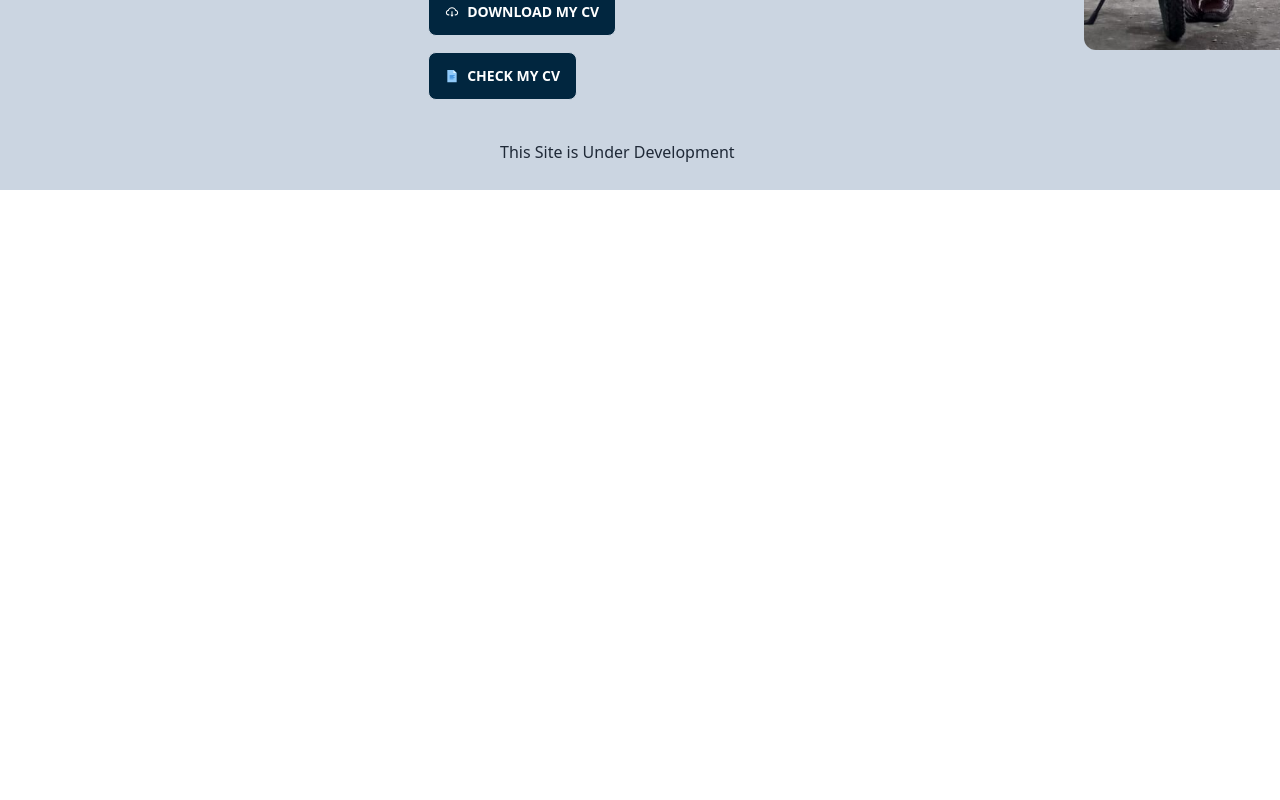
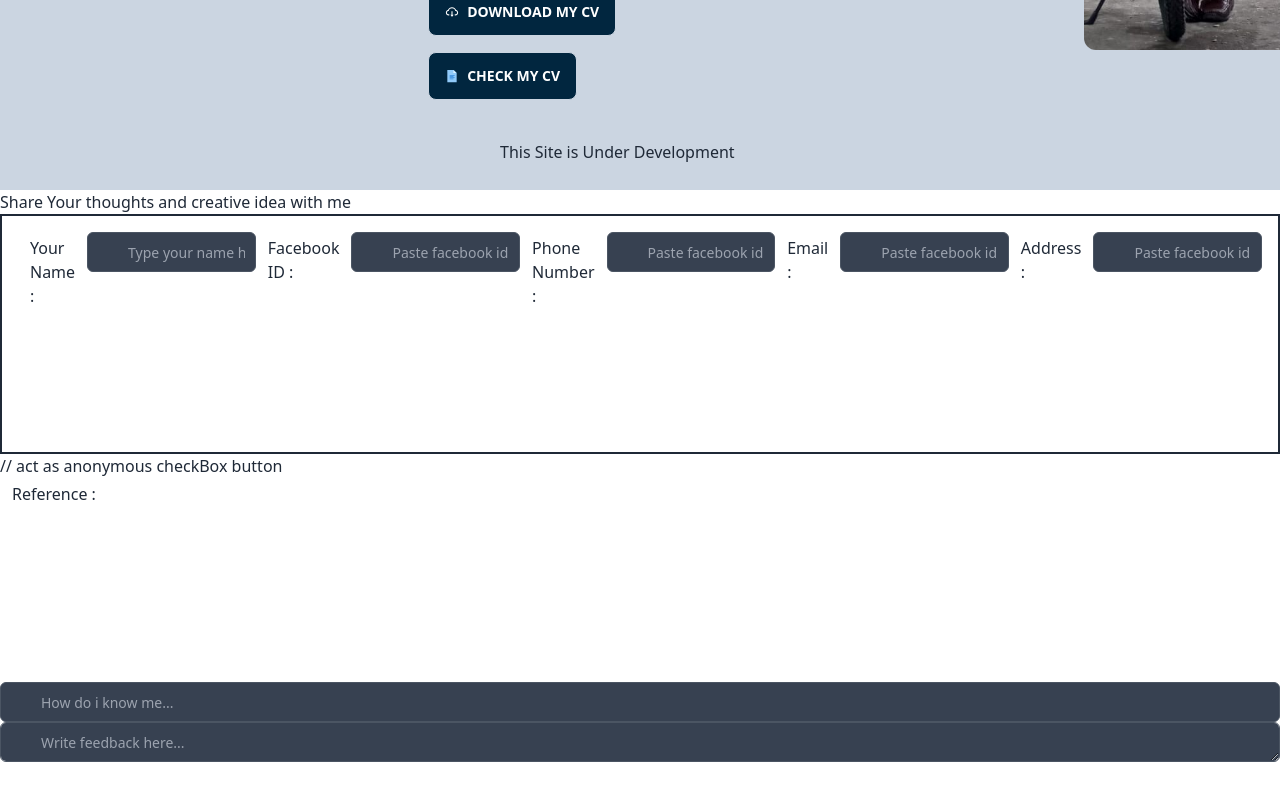
Before and after one commit to MohammadSheakh/mohammad-portfolio, a React (Create React App) app: page / in a window 1280 px wide. Shown: the part 666-1466 px from the top of the page. Before the commit the page ends 856 px from the top, so only its background shows below. Built offline with nearby package versions, Linux system fonts and the light colour scheme.

Commit message:
home feedback section

```diff
--- /dev/null
+++ b/src/components/home/Feedback.js
@@ -0,0 +1,80 @@
+import React from "react";
+
+export default function Feedback() {
+    return (
+        <>
+            <div class="h-screen w-full">
+                <div>
+                    <h1>Share Your thoughts and creative idea with me</h1>
+                    <div class="flex flex-row border-2 p-4 justify-center  ">
+                        <h1 class="h-[200px] mt-1 w-auto px-3">Your Name : </h1>
+                        <input
+                            type="text"
+                            id="simple-search"
+                            placeholder="Type your name here..."
+                            class="p-2  h-10 w-[450px] resize-y bg-gray-50 border border-gray-300 text-gray-900 text-sm rounded-md focus:ring-blue-500 focus:border-blue-500 block w-full pl-10 p-2.5  dark:bg-gray-700 dark:border-gray-600 dark:placeholder-gray-400 dark:text-white dark:focus:ring-blue-500 dark:focus:border-blue-500"
+                            required
+                        />
+
+                        <h1 class="h-[200px] mt-1 w-auto px-3">
+                            Facebook ID :{" "}
+                        </h1>
+                        <input
+                            type="text"
+                            id="simple-search"
+                            placeholder="Paste facebook id link here... "
+                            class="p-2  h-10 w-[450px] resize-y bg-gray-50 border border-gray-300 text-gray-900 text-sm rounded-md focus:ring-blue-500 focus:border-blue-500 block w-full pl-10 p-2.5  dark:bg-gray-700 dark:border-gray-600 dark:placeholder-gray-400 dark:text-white dark:focus:ring-blue-500 dark:focus:border-blue-500"
+                            required
+                        />
+
+                        <h1 class="h-[200px] mt-1 w-auto px-3">
+                            Phone Number :{" "}
+                        </h1>
+                        <input
+                            type="text"
+                            id="simple-search"
+                            placeholder="Paste facebook id link here... "
+                            class="p-2  h-10 w-[450px] resize-y bg-gray-50 border border-gray-300 text-gray-900 text-sm rounded-md focus:ring-blue-500 focus:border-blue-500 block w-full pl-10 p-2.5  dark:bg-gray-700 dark:border-gray-600 dark:placeholder-gray-400 dark:text-white dark:focus:ring-blue-500 dark:focus:border-blue-500"
+                            required
+                        />
+
+                        <h1 class="h-[200px] mt-1 w-auto px-3">Email : </h1>
+                        <input
+                            type="text"
+                            id="simple-search"
+                            placeholder="Paste facebook id link here... "
+                            class="p-2  h-10 w-[450px] resize-y bg-gray-50 border border-gray-300 text-gray-900 text-sm rounded-md focus:ring-blue-500 focus:border-blue-500 block w-full pl-10 p-2.5  dark:bg-gray-700 dark:border-gray-600 dark:placeholder-gray-400 dark:text-white dark:focus:ring-blue-500 dark:focus:border-blue-500"
+                            required
+                        />
+
+                        <h1 class="h-[200px] mt-1 w-auto px-3">Address : </h1>
+                        <input
+                            type="text"
+                            id="simple-search"
+                            placeholder="Paste facebook id link here... "
+                            class="p-2  h-10 w-[450px] resize-y bg-gray-50 border border-gray-300 text-gray-900 text-sm rounded-md focus:ring-blue-500 focus:border-blue-500 block w-full pl-10 p-2.5  dark:bg-gray-700 dark:border-gray-600 dark:placeholder-gray-400 dark:text-white dark:focus:ring-blue-500 dark:focus:border-blue-500"
+                            required
+                        />
+                    </div>
+                </div>
+                // act as anonymous checkBox button
+                <h1 class="h-[200px] mt-1 w-auto px-3">Reference : </h1>
+                <input
+                    type="text"
+                    id="simple-search"
+                    placeholder="How do i know me..."
+                    class="p-2  h-10 w-[450px] resize-y bg-gray-50 border border-gray-300 text-gray-900 text-sm rounded-md focus:ring-blue-500 focus:border-blue-500 block w-full pl-10 p-2.5  dark:bg-gray-700 dark:border-gray-600 dark:placeholder-gray-400 dark:text-white dark:focus:ring-blue-500 dark:focus:border-blue-500"
+                    required
+                />
+                {/* // feedback box------------------- */}
+                <textarea
+                    type="text"
+                    id="simple-search"
+                    placeholder="Write feedback here... "
+                    class="p-2  h-10 w-[450px] resize-y bg-gray-50 border border-gray-300 text-gray-900 text-sm rounded-md focus:ring-blue-500 focus:border-blue-500 block w-full pl-10 p-2.5  dark:bg-gray-700 dark:border-gray-600 dark:placeholder-gray-400 dark:text-white dark:focus:ring-blue-500 dark:focus:border-blue-500"
+                    required
+                />
+            </div>
+        </>
+    );
+}
--- a/src/components/projects/ProjectsCategory/ProjectCard.js
+++ b/src/components/projects/ProjectsCategory/ProjectCard.js
@@ -11,6 +11,10 @@ export default function ProjectCard({
     projectDescription,
     authority,
     authorityName,
+    teamMemberProfileLink,
+    teamMemberImage,
+    teamMemberName,
+    instructorName,
 }) {
     const [showFullDetails, setShowFullDetails] = useState(false);
     useEffect(() => {
@@ -18,7 +22,7 @@ export default function ProjectCard({
     }, [showFullDetails]);
 
     return (
-        <div class="border-2 h-[500px] w-[500px] bg-cardBG text-cardTextColor p-1">
+        <div class="border-2 h-[500px] w-[500px] bg-cardBG text-cardTextColor p-1 rounded-xl">
             <div>
                 {/* // carousal div */}
                 <ProjectCardCarrousel />
@@ -59,17 +63,19 @@ export default function ProjectCard({
                         {authority} : {authorityName}
                     </h3>
                     <h3>Members : </h3>
+
                     <CompanyAndTeamInfo
                         teamMemberProfileLink="https://www.linkedin.com/in/mohammad-sheakh/"
                         teamMemberImage={mohammadPictureLogo}
                         teamMemberName="Mohammad Sheakh"
                     />
                     <CompanyAndTeamInfo
-                        teamMemberProfileLink="https://www.facebook.com/sarjataziz.rumi.7"
-                        teamMemberImage={rumiVai}
-                        teamMemberName="Sarjat Aziz"
+                        teamMemberProfileLink={teamMemberProfileLink}
+                        teamMemberImage={teamMemberImage}
+                        teamMemberName={teamMemberName}
                     />
                 </div>
+                <h3>Instructor : {instructorName} </h3>
 
                 <div>
                     {/* // love react ,comment , see documentation button */}
--- a/src/components/projects/ProjectsCategory/ProjectCategory.js
+++ b/src/components/projects/ProjectsCategory/ProjectCategory.js
@@ -1,5 +1,8 @@
 import React from "react";
 import ProjectCard from "./ProjectCard";
+import mohammadPictureLogo from "../../../assets/icons/mohammadPictureLogo.jpg";
+import rumiVai from "../../../assets/images/projects/Medi-Care Documentation/teammates/rumiVai.png";
+import SomelAhmed from "../../../assets/images/projects/ABC Hospital Management System/SomelAhmed.png";
 
 export default function ProjectCategory() {
     return (
@@ -13,7 +16,8 @@ export default function ProjectCategory() {
                 md:px-[10%]
                 sm:px-[1%] -> */}
 
-                <div class="flex flex-wrap justify-start sm:justify-center border-2 gap-10  border-box w-auto py-5 px-5 2xl:mx-20 ">
+                <div class="flex flex-wrap justify-start sm:justify-center  gap-10  border-box w-auto py-5 px-5 2xl:mx-20 ">
+                    {/* border-2 */}
                     <ProjectCard
                         projectTitle="Medi-Care Web Application Documentation"
                         projectDescription="A hospital cabin, Diagnostic center booking and doctor appointment
@@ -31,11 +35,25 @@ export default function ProjectCategory() {
                         in their nearby area. "
                         authority="Subject"
                         authorityName="Software Engineering Course"
+                        teamMemberProfileLink="https://www.facebook.com/sarjataziz.rumi.7"
+                        teamMemberImage={rumiVai}
+                        teamMemberName="Sarjat Aziz"
+                        instructorName="Dr. S.M. HASAN Mahmud"
                     />
-                    <ProjectCard />
-                    <ProjectCard />
-                    <ProjectCard />
-                    <ProjectCard />
+                    <ProjectCard
+                        projectTitle="Hospital Management System"
+                        projectDescription="A Hospital Management System desktop application is created to manage
+                        its admin, doctor, patient, employee and pharmacy sector. We tried to implement every
+                        feature a typical hospital has. We, as a team did this project with Windows Forms.
+                        Which is a free and open-source graphical (GUI) class library included as a part of
+                        Microsoft .NET. This project aims to manage & serve all the features expected."
+                        authority="Subject"
+                        authorityName="C# course"
+                        teamMemberProfileLink="https://www.linkedin.com/in/mohammad-sheakh/"
+                        teamMemberImage={SomelAhmed}
+                        teamMemberName="Somel Ahmed"
+                        instructorName="MD. ISMAIL HOSSEN"
+                    />
                 </div>
             </div>
         </>
--- a/src/pages/home.js
+++ b/src/pages/home.js
@@ -1,4 +1,5 @@
 import React from "react";
+import Feedback from "../components/home/Feedback";
 import Intro from "../components/home/Intro";
 
 export default function Home() {
@@ -6,6 +7,7 @@ export default function Home() {
         <>
             {/* <div class="bg-slate-400 dark:bg-slate-800">home</div> */}
             <Intro />
+            <Feedback />
         </>
     );
 }
```
Also changed, not shown: src/assets/images/projects/ABC Hospital Management System/SomelAhmed.png (added).
